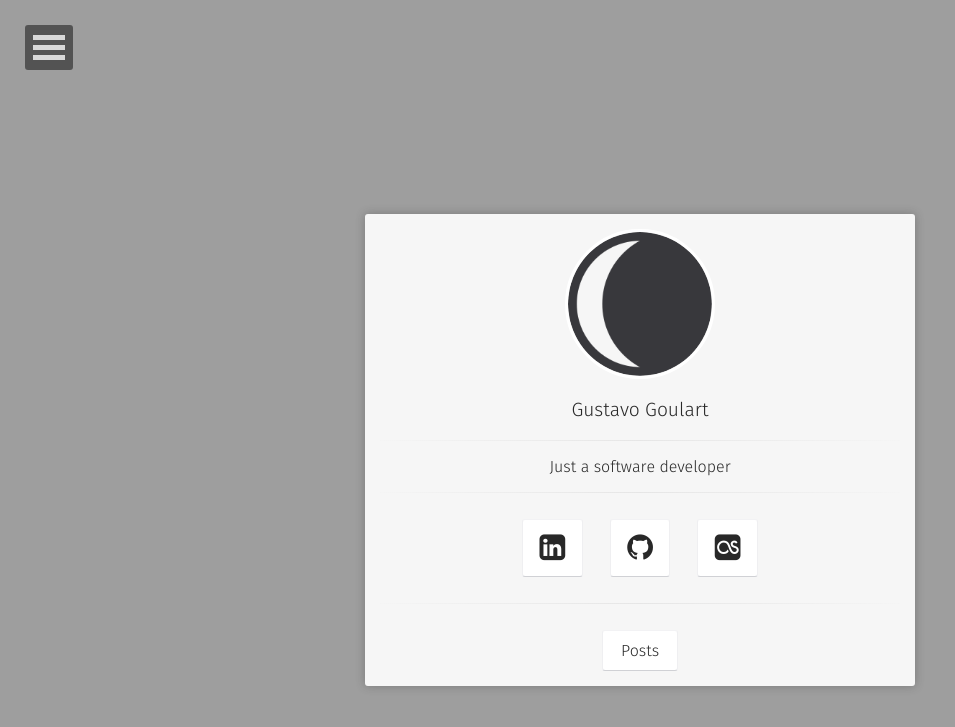
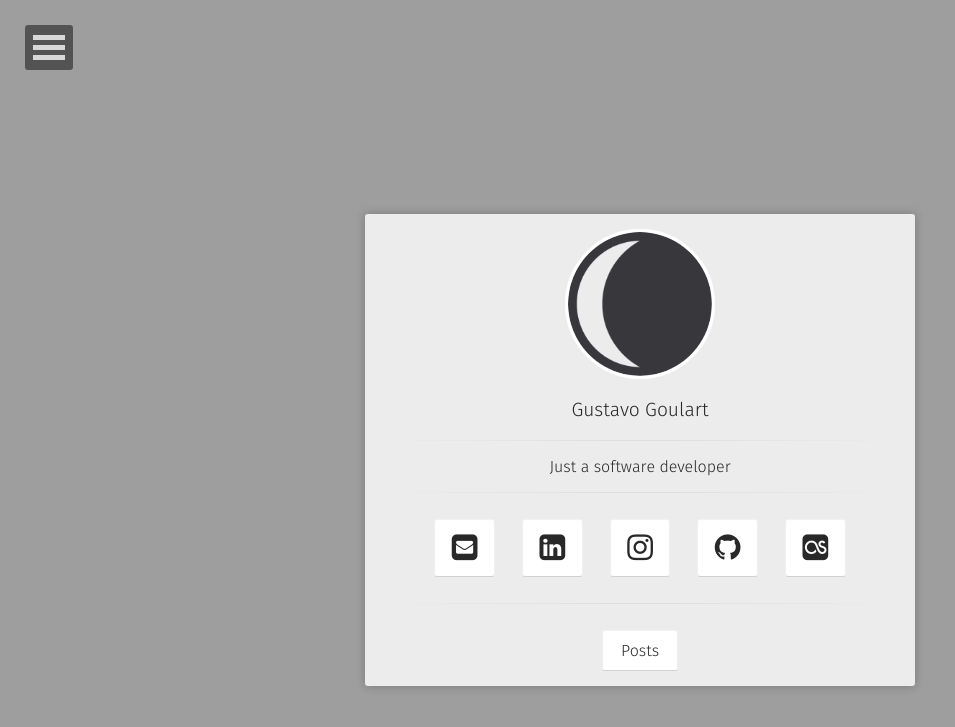
Before and after one commit to ggoulart/ggoulart.github.io, a Jekyll site: the page built from index.html, in a window 1280 px wide. Shown: the top 727 px of the page, without its empty margins (0-955 px from the left). Built offline with Jekyll 4.4.1, drawn with Linux system fonts in a browser that asks for light colours; some web fonts are replaced.

Commit message:
Add instagram,email and make background transparent

```diff
--- a/_config.yml
+++ b/_config.yml
@@ -37,14 +37,14 @@ disqus_shortname:   ggoulart
   #ad-client:
   #ad-slot:
 #bing-verify:
-#email:
+email:              goulartgs@gmail.com
 #twitter:           username
 #facebook:          username
 github-url:         https://github.com/ggoulart/
 #stackoverflow:     123456/username   from a "http://stackoverflow.com/users/123456/username" link
 linkedin:           ggoulart
 #xing:              username
-#instagram:         username
+instagram:          ggou1art
 lastfm:             Calimkun
 #tumblr:            username
 #medium:            '@username'
--- a/_sass/site.scss
+++ b/_sass/site.scss
@@ -75,7 +75,7 @@ body {
 	padding-right: 15px;
 	padding-left: 15px;
 	@include center-block();
-	background-color: rgba(255,255,255,.9);
+	background-color: rgba(255,255,255,.8);
 	color: $color_shark;
 	z-index: 1;
 	border-radius: 3px;
```
